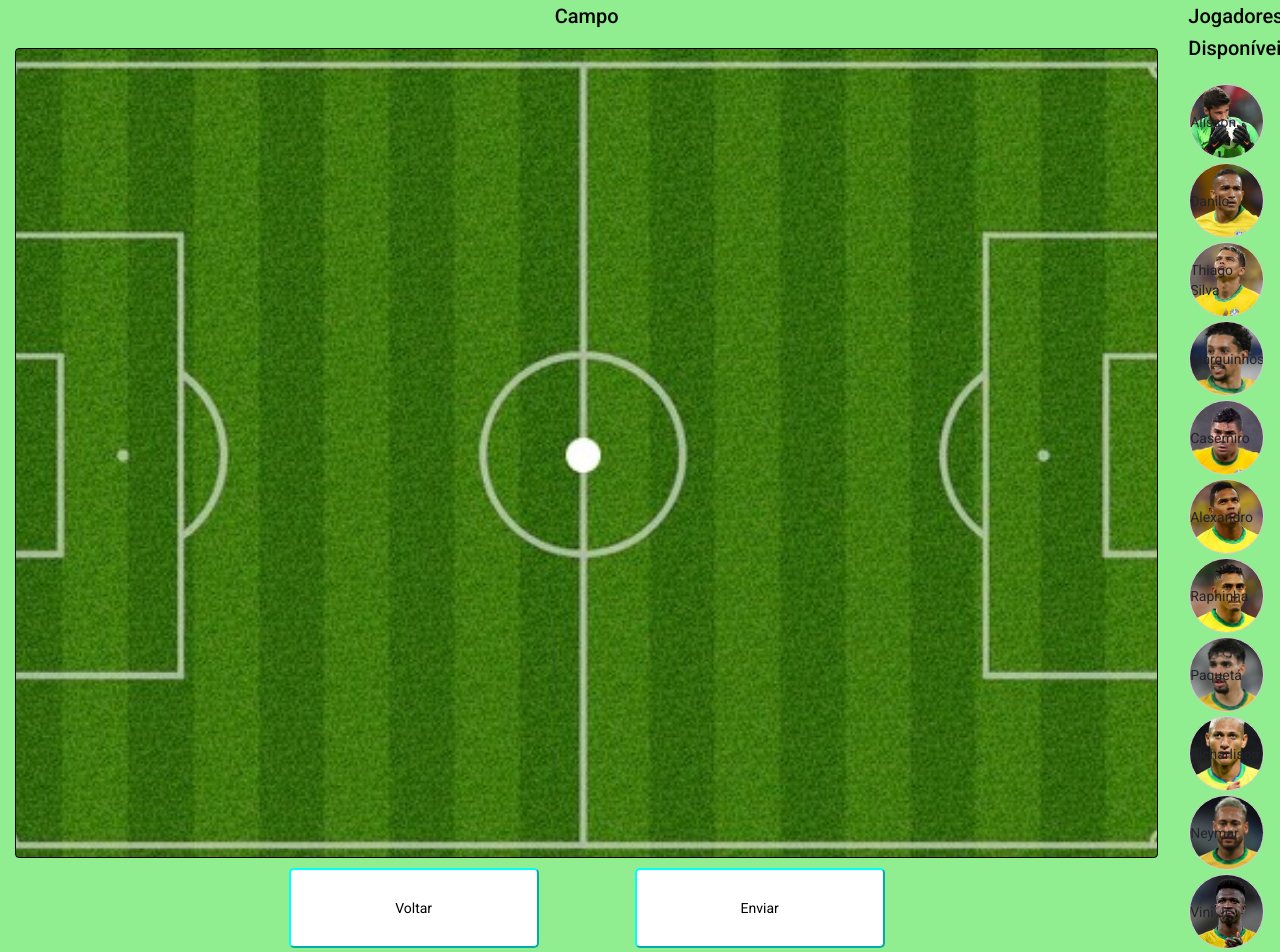
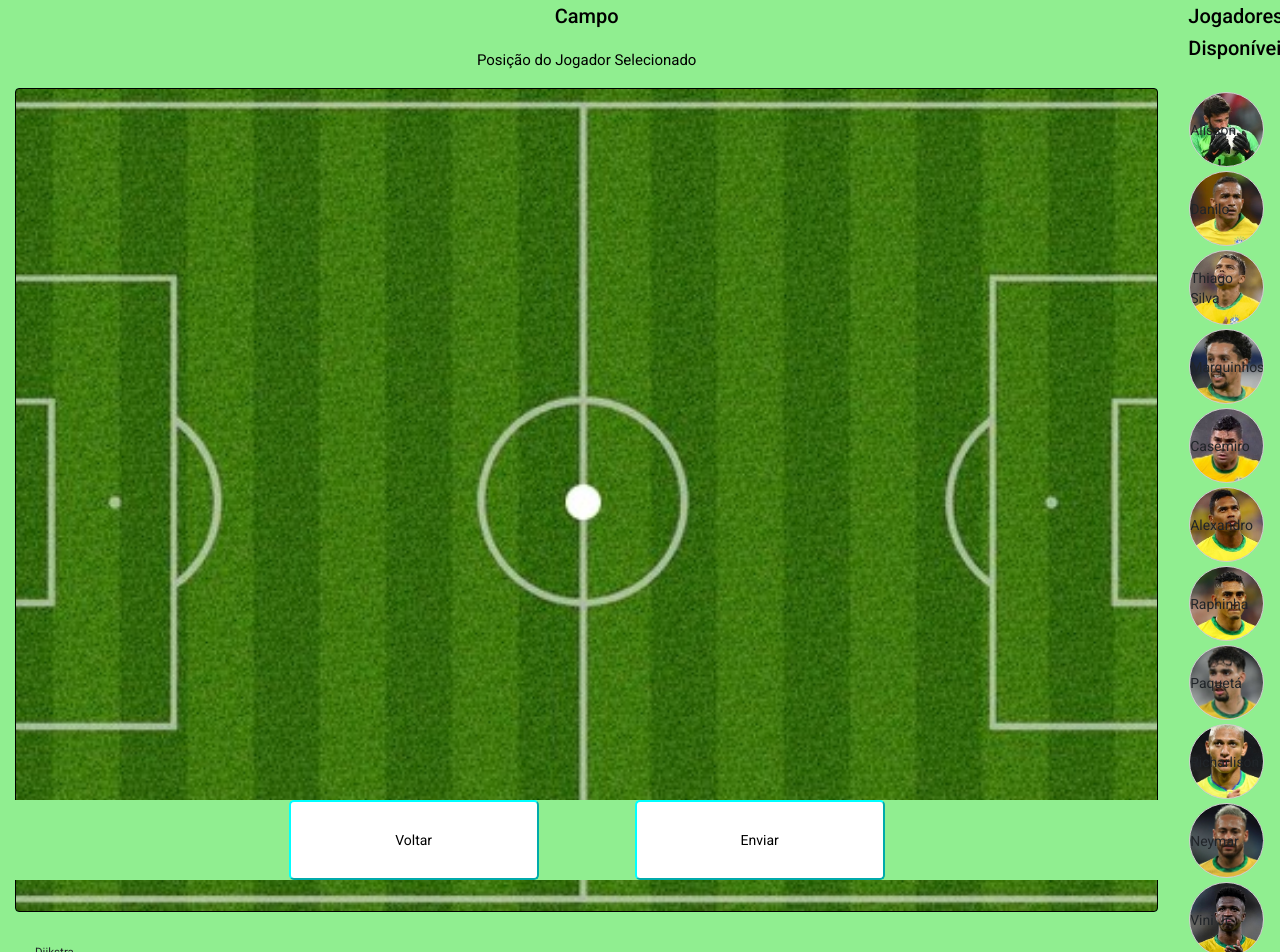
Before and after one commit to dudualvim/FutebolGraph, an Angular app in the folder frontend/futebolAngular/: page /jogadores in a window 1280 px wide. Shown: the top 952 px of the page. Built offline with nearby package versions, Linux system fonts and the light colour scheme.

Commit message:
Corrigindo bugs!

```diff
--- a/frontend/futebolAngular/src/app/futebol/futebol.component.css
+++ b/frontend/futebolAngular/src/app/futebol/futebol.component.css
@@ -1,13 +1,12 @@
 
 * {
   background-color: #90ee90;
-
 }
 
-.button{
+.button {
   border-color: aqua;
   border-radius: 5px;
-  height:  80px;
+  height: 80px;
   width: 250px;
   color: black;
   background: white;
@@ -23,7 +22,7 @@ h2, h4 {
   color: black;
 }
 
-.container{
+.container {
   width: 100%;
   flex: 1;
 }
@@ -60,14 +59,14 @@ h2, h4 {
   border-radius: 50%;
 }
 
+.cdk-drag-placeholder {
+  display: none;
+}
+
 .example-boundary {
-  width: 200px;
-  height: 200px;
-  max-width: 100%;
-  max-height: 100%;
-  position:relative;
-   border: dotted #ccc 2px;
-   background-color: #00E676;
+  position: relative;
+  border: dotted #ccc 2px;
+  background-color: #00E676;
   margin: 0 10px 10px 0;
   display: inline-block;
   vertical-align: top;
@@ -95,8 +94,8 @@ h2, h4 {
 }
 
 .dropZone {
-  border:1px solid black;
-  position:relative;
+  border: 1px solid black;
+  position: relative;
   width: 70%;
   height: 700px;
   overflow: show;
@@ -111,17 +110,18 @@ h2, h4 {
   display: inline-block;
 }
 
-.h-85{
+.h-85 {
   height: 85% !important;
 }
 
 
-@media (max-width: 480px){
-  .container{
+@media (max-width: 480px) {
+  .container {
     position: fixed;
     width: 100%;
   }
-  .example-container{
+
+  .example-container {
     position: fixed;
     width: 100%;
   }
--- a/frontend/futebolAngular/src/app/futebol/futebol.component.html
+++ b/frontend/futebolAngular/src/app/futebol/futebol.component.html
@@ -1,6 +1,6 @@
-<div class="container-fluid ">
+<div class="container-fluid h-100">
   <!-- Campo de Futebol (Destino) -->
-  <div class="row d-flex">
+  <div class="row d-flex h-100">
     <div class="col-11">
       <h2 class="text-center">Campo</h2>
       <h4 class="text-center">{{position}}</h4>
@@ -10,7 +10,8 @@
            [cdkDropListConnectedTo]="lista"
            #campo="cdkDropList"
            id="drop-list"
-           (cdkDropListDropped)="itemDropped($event)">
+           (cdkDropListDropped)="itemDropped($event)"
+      >
         <div
           *ngFor="let field of arrayJogadores"
           style="position: absolute;"
@@ -22,16 +23,6 @@
           {{ field.JogadorId }}
         </div>
       </div>
-      <div class="row">
-        <div class="col-12 d-flex justify-content-center">
-          <div class="px-5">
-            <button class="button" routerLink="">Voltar</button>
-          </div>
-          <div class="px-5">
-            <button id="Enviar" class="button" (click)="Submit()">Enviar</button>
-          </div>
-        </div>
-      </div>
       <div class="card-body" id="resultDiv">
         <h5 class="card-title">Dijkstra</h5>
       </div>
@@ -40,7 +31,7 @@
       <div>
         <!-- Lista de Jogadores (Origem) -->
         <h2 class="text-center">Jogadores Disponíveis</h2>
-        <div class="d-flex justify-content-center flex-column bg-white rounded w-100">
+        <div class="d-flex justify-content-center flex-column rounded w-100 py-2">
           <div
             cdkDropList
             #lista="cdkDropList"
@@ -60,4 +51,14 @@
       </div>
     </div>
   </div>
+  <div class="row">
+    <div class="col-11 d-flex justify-content-center">
+      <div class="px-5">
+        <button class="button" routerLink="">Voltar</button>
+      </div>
+      <div class="px-5">
+        <button id="Enviar" class="button" (click)="Submit()">Enviar</button>
+      </div>
+    </div>
+  </div>
 </div>
--- a/frontend/futebolAngular/src/app/futebol/futebol.component.ts
+++ b/frontend/futebolAngular/src/app/futebol/futebol.component.ts
@@ -8,7 +8,7 @@ import { SharedService } from "../shared.service";
   styleUrls: ['./futebol.component.css']
 })
 export class FutebolComponent implements OnInit{
-  position = "";
+  position = "Posição do Jogador Selecionado";
 
   arrayJogadores: any[] = [];
 
@@ -135,6 +135,7 @@ export class FutebolComponent implements OnInit{
         this.dropZone.nativeElement.getBoundingClientRect().left +
         'px';
       this.addField({ ...event.item.data }, event.currentIndex);
+      this.jogadores = this.jogadores.filter(jogador => jogador.JogadorId != event.item.data.JogadorId)
     }
     // console.warn(this.arrayJogadores);
   }
```
